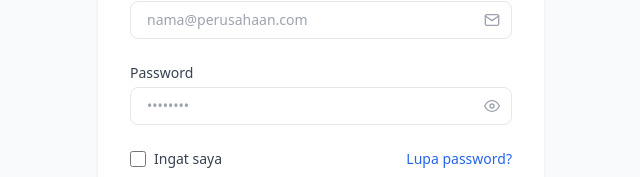
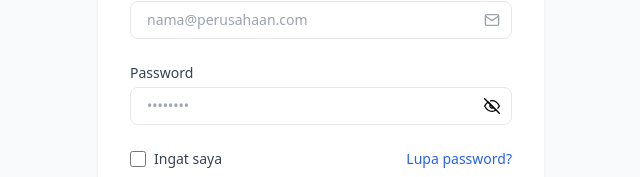
Before and after one commit to AlvinSanudharma/fe-ticktrack, a Vue app: page /auth/login in a window 1280 px wide. Both pictures are taken after a click on the button 811 px from the left and 428 px from the top of the page. Shown: the part 322-499 px from the top of the page, without its empty margins (319-959 px from the left). Built offline with nearby package versions, Linux system fonts and the light colour scheme.

Commit message:
Show hide password functionality

```diff
--- a/src/views/auth/Login.vue
+++ b/src/views/auth/Login.vue
@@ -13,6 +13,8 @@ const form = ref({
   password: null,
 });
 
+const isToggled = ref(false);
+
 onMounted(async () => {
   feather.replace();
 });
@@ -27,10 +29,8 @@ const handleSubmit = async () => {
   }
 };
 
-// TODO: Implement togglePassword function
-// Hint: This should toggle password visibility
 const togglePassword = () => {
-  // Your code here
+  isToggled.value = !isToggled.value;
 };
 </script>
 
@@ -67,7 +67,7 @@ const togglePassword = () => {
       <div class="mt-1 relative">
         <input
           v-model="form.password"
-          type="password"
+          :type="isToggled ? 'text' : 'password'"
           id="password"
           name="password"
           required
@@ -77,10 +77,63 @@ const togglePassword = () => {
         <div class="absolute inset-y-0 right-0 pr-3 flex items-center">
           <!-- TODO: Add click handler for password toggle -->
           <button
+            @click="togglePassword"
             type="button"
             class="text-gray-400 hover:text-gray-600 focus:outline-none"
           >
-            <i data-feather="eye" class="w-4 h-4" id="password-toggle"></i>
+            <svg
+              v-if="!isToggled"
+              class="w-4 h-4"
+              id="password-toggle"
+              viewBox="0 0 24 24"
+              fill="none"
+              xmlns="http://www.w3.org/2000/svg"
+            >
+              <path
+                d="M1 12C1 12 5 4 12 4C19 4 23 12 23 12C23 12 19 20 12 20C5 20 1 12 1 12Z"
+                stroke="black"
+                stroke-width="2"
+                stroke-linecap="round"
+                stroke-linejoin="round"
+              />
+              <path
+                d="M12 15C13.6569 15 15 13.6569 15 12C15 10.3431 13.6569 9 12 9C10.3431 9 9 10.3431 9 12C9 13.6569 10.3431 15 12 15Z"
+                stroke="black"
+                stroke-width="2"
+                stroke-linecap="round"
+                stroke-linejoin="round"
+              />
+            </svg>
+            <svg
+              v-else
+              class="w-4 h-4"
+              id="password-toggle-hide"
+              viewBox="0 0 24 24"
+              fill="none"
+              xmlns="http://www.w3.org/2000/svg"
+            >
+              <g clip-path="url(#clip0_3_80)">
+                <path
+                  d="M9.9 4.24002C10.5883 4.0789 11.2931 3.99836 12 4.00003C19 4.00003 23 12 23 12C22.393 13.1356 21.6691 14.2048 20.84 15.19M14.12 14.12C13.8454 14.4148 13.5141 14.6512 13.1462 14.8151C12.7782 14.9791 12.3809 15.0673 11.9781 15.0744C11.5753 15.0815 11.1752 15.0074 10.8016 14.8565C10.4281 14.7056 10.0887 14.4811 9.80385 14.1962C9.51897 13.9113 9.29439 13.572 9.14351 13.1984C8.99262 12.8249 8.91853 12.4247 8.92563 12.0219C8.93274 11.6191 9.02091 11.2219 9.18488 10.8539C9.34884 10.4859 9.58525 10.1547 9.88 9.88003M17.94 17.94C16.2306 19.243 14.1491 19.9649 12 20C5 20 1 12 1 12C2.24389 9.68192 3.96914 7.65663 6.06 6.06003L17.94 17.94Z"
+                  stroke="black"
+                  stroke-width="2"
+                  stroke-linecap="round"
+                  stroke-linejoin="round"
+                />
+                <path
+                  d="M1 1L23 23"
+                  stroke="black"
+                  stroke-width="2"
+                  stroke-linecap="round"
+                  stroke-linejoin="round"
+                />
+              </g>
+              <defs>
+                <clipPath id="clip0_3_80">
+                  <rect width="24" height="24" fill="white" />
+                </clipPath>
+              </defs>
+            </svg>
           </button>
         </div>
       </div>
```
